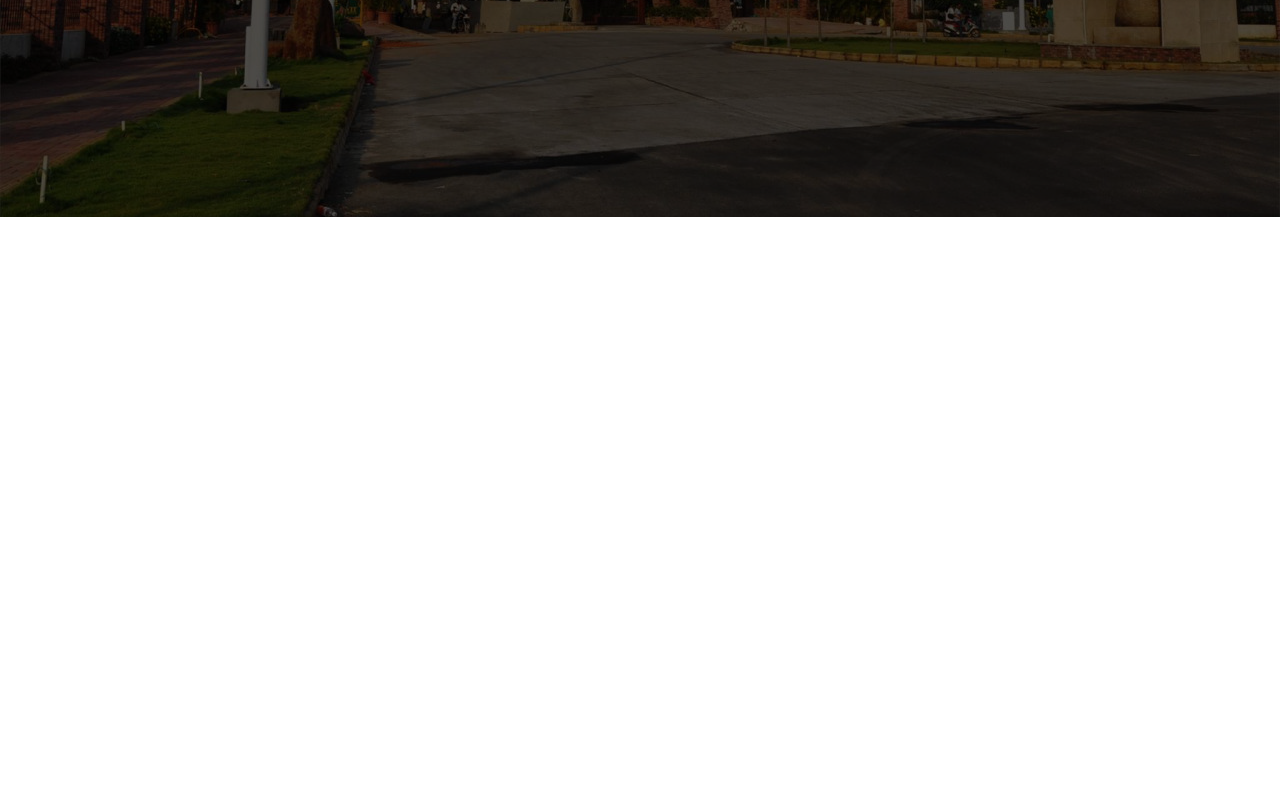
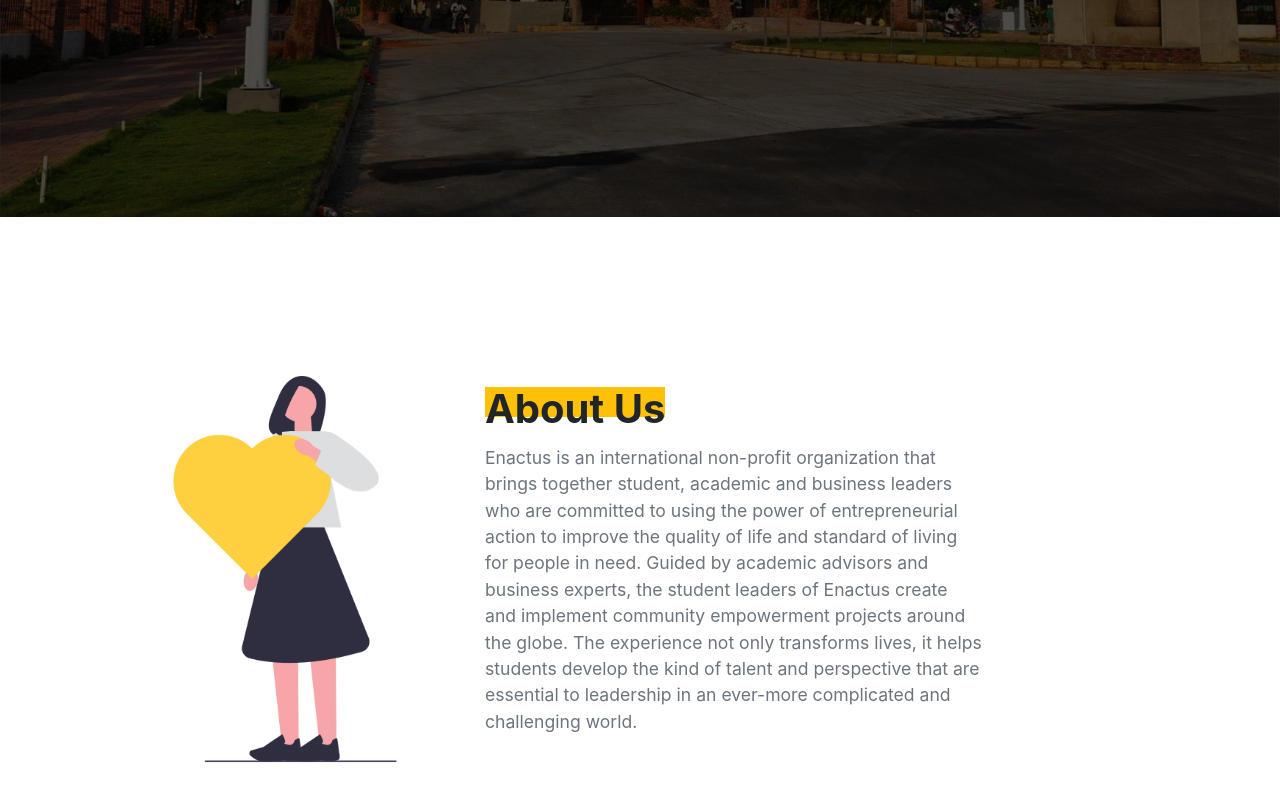
Before and after one commit to mohammadshaad/enactus, a React (Create React App) app: page / in a window 1280 px wide. Shown: the part 676-1476 px from the top of the page. Before the commit the page ends 893 px from the top, so only its background shows below. Built offline with nearby package versions, Linux system fonts and the light colour scheme; no server answers; the database is empty.

Commit message:
:fire: Major Improvements :white_check_mark:

```diff
--- /dev/null
+++ b/src/Components/About.js
@@ -0,0 +1,29 @@
+import React from "react";
+import Image from "../images/about-us.png";
+
+export const About = () => {
+  return (
+    <div className="container">
+      <div className="about-wrapper">
+        <div className="about-content">
+          <h1>About Us</h1>
+          <p>
+            Enactus is an international non-profit organization that brings
+            together student, academic and business leaders who are committed to
+            using the power of entrepreneurial action to improve the quality of
+            life and standard of living for people in need. Guided by academic
+            advisors and business experts, the student leaders of Enactus create
+            and implement community empowerment projects around the globe. The
+            experience not only transforms lives, it helps students develop the
+            kind of talent and perspective that are essential to leadership in
+            an ever-more complicated and challenging world.
+          </p>
+        </div>
+
+        <div className="about-image">
+          <img src={Image} alt="Image" />
+        </div>
+      </div>
+    </div>
+  );
+};
--- a/src/Components/Landing.js
+++ b/src/Components/Landing.js
@@ -1,12 +1,14 @@
 import React from 'react'
 import { Navbar } from './Navbar'
 import { Hero } from './Hero'
+import { About } from './About'
 
 export const Landing = () => {
   return (
     <div>
       <Navbar />
       <Hero />
+      <About />
     </div>
   )
 }
--- a/src/index.css
+++ b/src/index.css
@@ -271,6 +271,56 @@
 }
 
 
+.about-wrapper {
+    display: flex;
+    justify-content: center;
+    align-items: center;
+    padding: 100px 0px;
+    flex-direction: row-reverse;
+}
+
+.about-content {
+    display: flex;
+    align-items: start;
+    justify-content: center;
+    flex-direction: column;
+    gap: 20px;
+}
+
+.about-content h1 {
+    font-size: 2.5rem;
+    font-weight: 700;
+    margin-left: 0;
+    padding: 0;
+    border-bottom: none;
+    line-height: 110%;
+    background-color: var(--yellow);
+    height: 30px;
+}
+
+.about-content p {
+    font-size: 1.1rem;
+    color: var(--gray);
+    line-height: 1.5;
+    margin-left: 0;
+    padding: 0;
+    border-bottom: none;
+    max-width: 70%;
+}
+
+.about-image {
+    width: 100%;
+    height: auto;
+    z-index: 10;
+}
+
+.about-image img {
+    width: 400px;
+    z-index: 10;
+}
+
+
+
 /* products */
 
 h1 {
```
Also changed, not shown: src/images/about-us.png (added).
